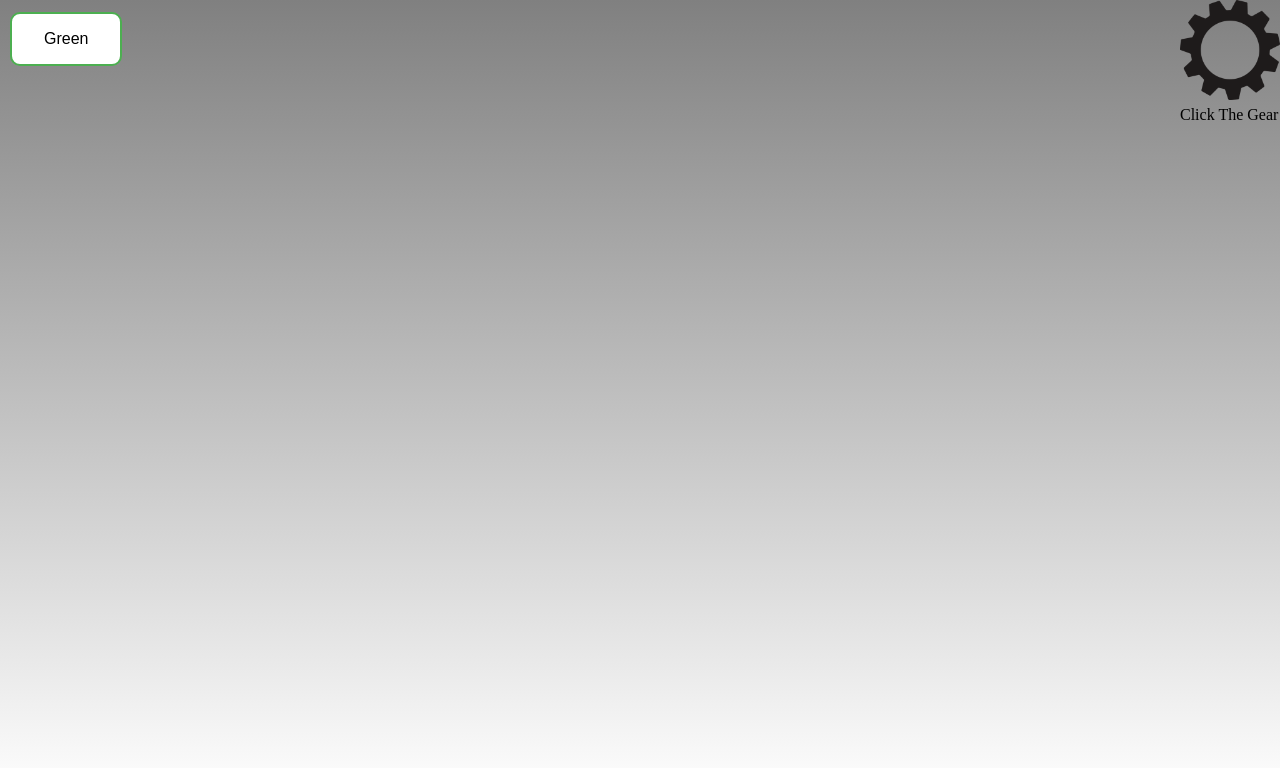
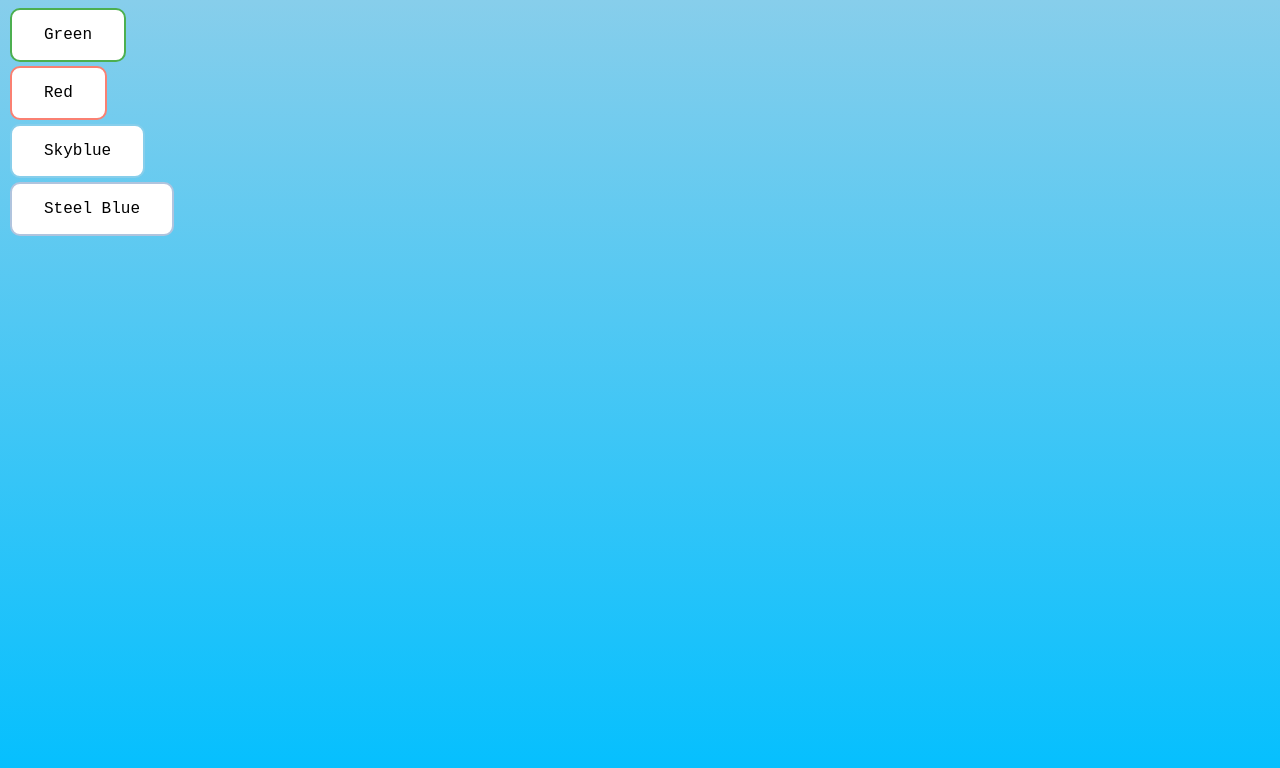
Before and after one commit to FreezaF/Test-1, a plain HTML site: page index.html in a window 1280 px wide. Drawn offline with Linux system fonts and the light colour scheme.

Commit message:
Added Stuff

```diff
--- a/index.html
+++ b/index.html
@@ -9,8 +9,10 @@
 </head>
 
 <body>
-<button class="button button1">Green</button>
-<img src="gear-1119298_640.png" alt="Gear" class="red"><p class="geartext">Click The Gear</p>
+  <button class="button button1">Green</button>
+  <button class="button button2">Red</button>
+  <button class="button button3">Skyblue</button>
+  <button class="button button4">Steel Blue</button>
 </body>
 
 </html>
--- a/style.css
+++ b/style.css
@@ -1,10 +1,16 @@
 html {
   height: 100%;
   width: 100%;
-  background:linear-gradient(gray,white);
+  background: linear-gradient(skyblue, deepskyblue);
 }
+
+.html1 {
+  height: 100px;
+  width: 100px;
+  border-radius: 50%;
+}
+
 .button {
-  background-color: #4CAF50; /* Green */
   border: none;
   color: white;
   padding: 16px 32px;
@@ -13,9 +19,11 @@ html {
   display: inline-block;
   font-size: 16px;
   margin: 4px 2px;
-  transition-duration: 0.4s;
+  transition-duration: 400ms;
   cursor: crosshair;
   border-radius: 10px;
+  display: block;
+  font-family: 'Copperplate', monospace;
 }
 
 .button1 {
@@ -32,27 +40,55 @@ html {
 .button1:active {
   background-color: #009905;
   border-color: #009905;
-  transform: translate(0px,3px);
+  transform: translate(0px, 3px);
 }
 
-.red {
-  width: 100px;
-  height: 100px;
-  transition-duration: 8s;
-  position: absolute;
-  top: 0;
-  right: 0;
+.button2 {
+  background-color: white;
+  color: black;
+  border: 2px solid salmon;
 }
 
-.red:active {
-  transform: rotate(3600deg);
+.button2:hover {
+  background-color: salmon;
+  color: white;
 }
-.geartext {
-  width: 100px;
-  height: 100px;
-  transition-duration: 1.6s;
-  position: absolute;
-  top: 40;
-  right: 0;
-  transform: translate(0px,20px);
+
+.button2:active {
+  background-color: red;
+  border-color: red;
+  transform: translate(0px, 3px);
 }
+
+.button3 {
+  background-color: white;
+  color: black;
+  border: 2px solid skyblue;
+}
+
+.button3:hover {
+  background-color: skyblue;
+  color: white;
+}
+
+.button3:active {
+  background-color: deepskyblue;
+  border-color: deepskyblue;
+  transform: translate(0px, 3px);
+}
+.button4 {
+  background-color: white;
+  color: black;
+  border: 2px solid lightsteelblue;
+}
+
+.button4:hover {
+  background-color: lightsteelblue;
+  color: white;
+}
+
+.button4:active {
+  background-color: steelblue;
+  border-color: steelblue;
+  transform: translate(0px, 3px);
+}
```
Also changed, not shown: gear-1119298_640.png (deleted).
